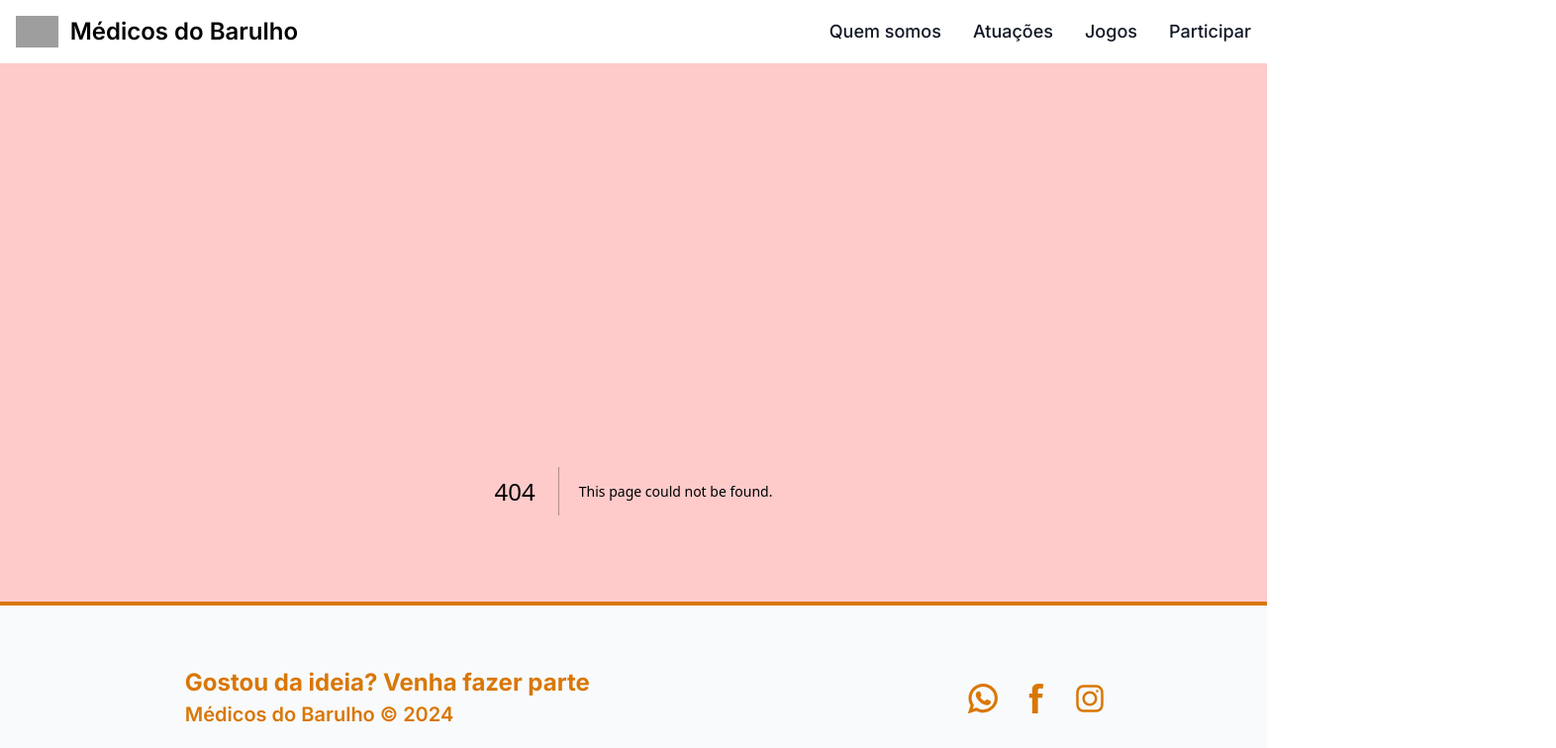
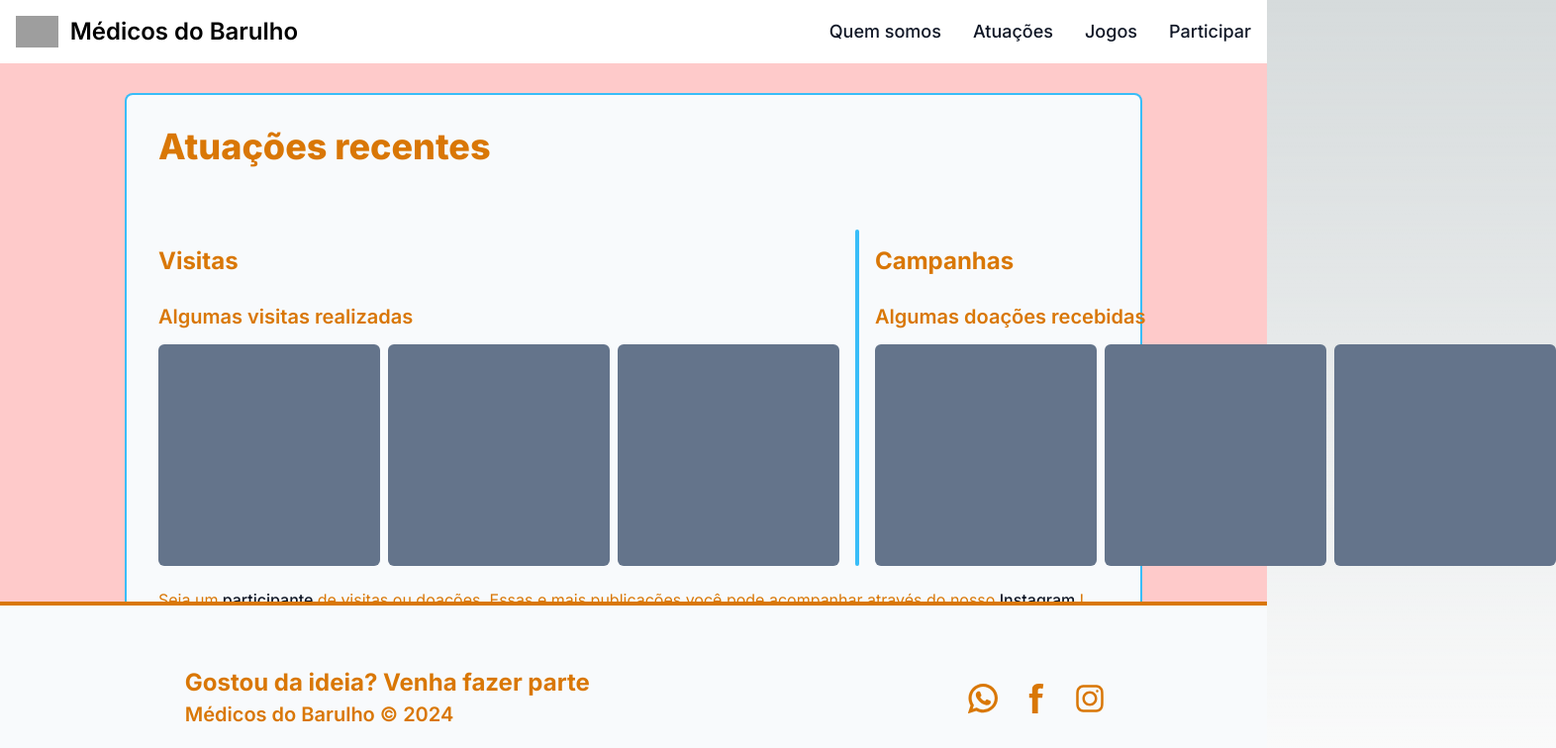
Before and after one commit to natan-fernandes/medicos-barulho, a Next.js app: page /atuacoes in a window 1280 px wide. Before the commit this address had no page. Shown: the top 756 px of the page at 99% size, 1572 px wide, since content can reach past the window. Built offline with nearby package versions, Linux system fonts and the light colour scheme; grey boxes are pictures that could not be loaded.

Commit message:
add atuacoes

```diff
--- /dev/null
+++ b/src/app/atuacoes/page.tsx
@@ -0,0 +1,22 @@
+import Link from "next/link";
+import { Manchete } from "../components/Manchete";
+
+export default function Page() {
+  return (
+    <article className='prose max-w-none mx-auto rounded-md p-8 w-4/5 ring-sky-400 ring-2 bg-slate-50'>
+    <h1 className='text-amber-600'>Atuações recentes</h1>
+    <div className='flex gap-4 justify-evenly'>
+      <Manchete title='Visitas' description='Algumas visitas realizadas'/>
+      <div className='bg-sky-400 w-1 rounded-md mt-8'>&nbsp;</div>
+      <Manchete title='Campanhas' description='Algumas doações recebidas'/>
+    </div>
+    <p className='text-amber-600'>
+      Seja um
+      <Link href='/participar'> participante </Link>
+      de visitas ou doações. Essas e mais publicações você pode acompanhar através do nosso
+      <a href='https://www.instagram.com/medicosdobarulho/' target="_blank" rel="noopener noreferrer"> Instagram </a>
+      !
+    </p>
+  </article>
+  )
+}
--- /dev/null
+++ b/src/app/components/Manchete.tsx
@@ -0,0 +1,18 @@
+interface MancheteProps {
+  title: string;
+  description: string;
+}
+
+export const Manchete = (props: MancheteProps) => {
+  return (
+    <div className='flex flex-col'>
+        <h2 className='text-amber-600'>{props.title}</h2>
+        <h3 className='text-amber-600'>{props.description}</h3>
+        <div className='flex gap-2'>
+          <div className='bg-slate-500 rounded-md w-56 h-56'></div>
+          <div className='bg-slate-500 rounded-md w-56 h-56'></div>
+          <div className='bg-slate-500 rounded-md w-56 h-56'></div>
+        </div>
+      </div>
+  )
+}
--- a/src/app/components/NavBar.tsx
+++ b/src/app/components/NavBar.tsx
@@ -30,7 +30,7 @@ export const NavBar = () => {
         <div className="hidden w-full md:block md:w-auto" id="navbar-default">
           <ul className="font-medium flex flex-col p-4 md:p-0 mt-4 border border-gray-100 rounded-lg bg-gray-50 md:flex-row md:space-x-8 rtl:space-x-reverse md:mt-0 md:border-0 md:bg-white">
             <NavItem href='#quem-somos' text='Quem somos'/>
-            <NavItem href='#atuacoes' text='Atuações'/>
+            <NavItem href='/atuacoes' text='Atuações'/>
             <NavItem href='/jogos' text='Jogos'/>
             <NavItem href='/participar' text='Participar'/>
           </ul>
```
